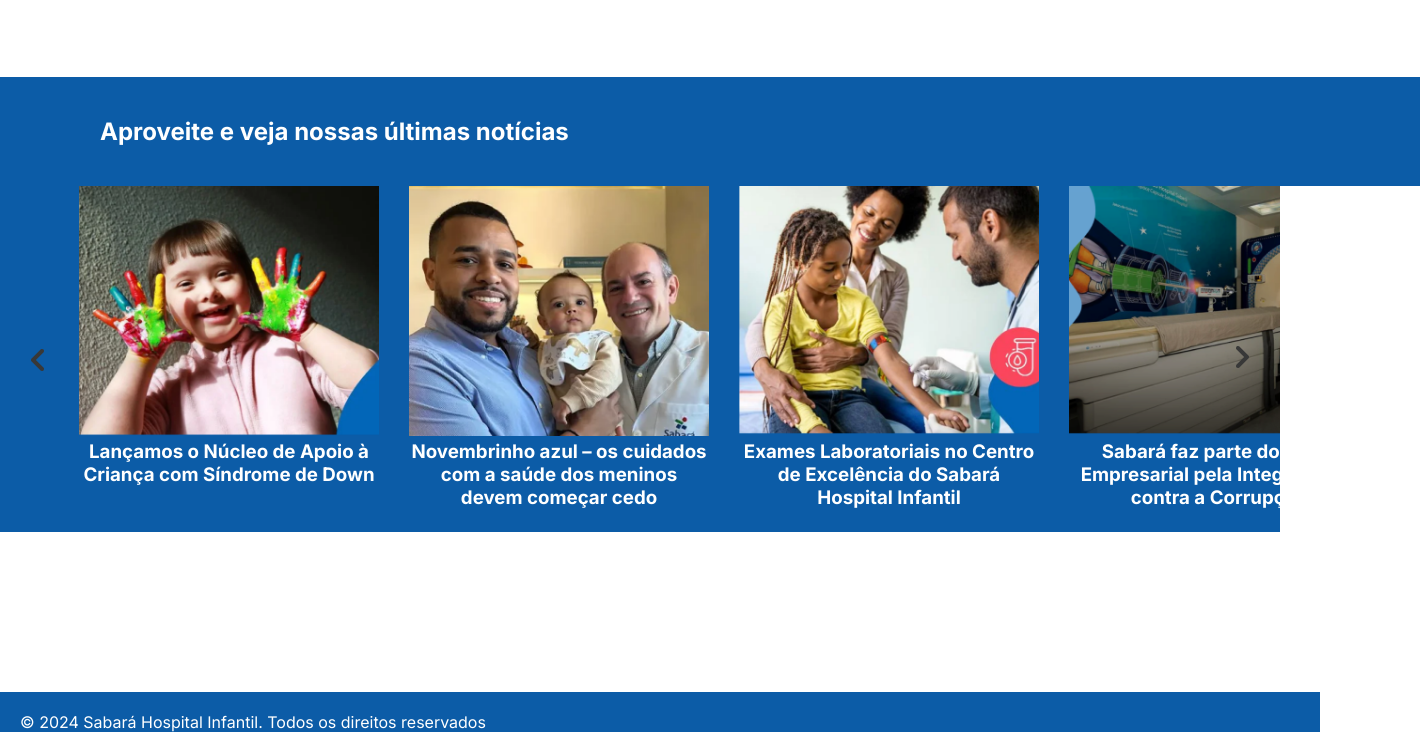
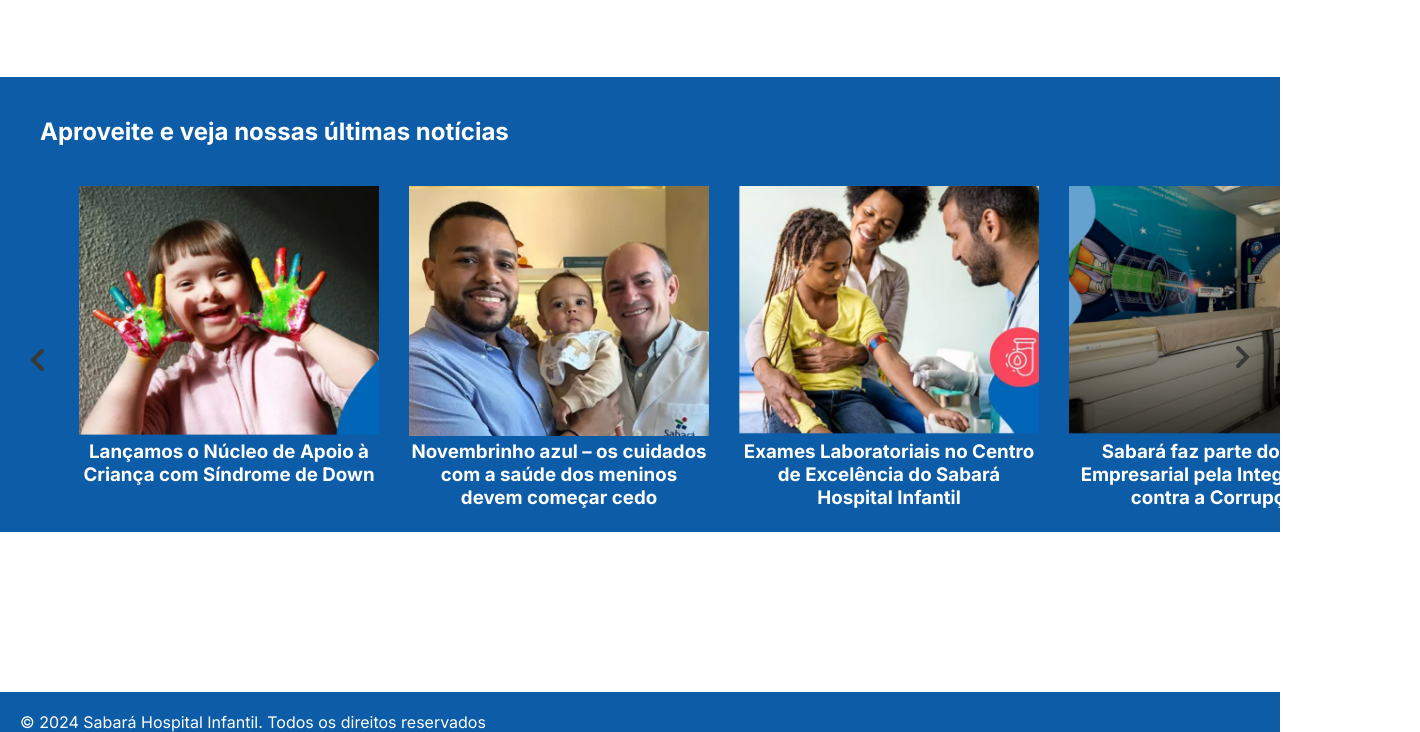
Before and after one commit to EvandroKaibara/Hospital-Sabara, a plain HTML site: page index.html in a window 1280 px wide. Shown: the part 671-1403 px from the top of the page, 1420 px wide, since content can reach past the window. Drawn offline with Linux system fonts and the light colour scheme.

Commit message:
Correcao de Tamanhos

```diff
--- a/css/style.css
+++ b/css/style.css
@@ -127,15 +127,19 @@
     font-weight: bold;
 }
 
+.posts--conteudo{
+    display: flex;
+    flex-direction: column;
+    width: 100%;
+}
+
 .span--posts {
     display: flex;
     font-family: var(--primary-font);
     font-size: 24px;
     color: #fff;
-    padding: 40px;
-    padding-left: 100px;
+    padding: 40px 40px 40px 40px;
     background-color: var(--content-blue);
-    width: 100%;
     font-weight: bold;
 }
 
@@ -203,7 +207,6 @@
 
 .container--footer{
     display: flex;
-    width: 100%;
     padding: 20px;
     background-color: var(--content-blue);
     font-family: var(--primary-font);
--- a/index.html
+++ b/index.html
@@ -77,7 +77,7 @@
                 </a>
             </div>
         </div>
-
+        <div class="posts--counteudo">
             <span class="span--posts">Aproveite e veja nossas últimas notícias</span>
             <div class="container--posts">
                 <button class="pre-btn"><img src="./imgs/arrow.png" alt="Seta para a esquerda"></button>
@@ -109,6 +109,8 @@
                     </a>
                 </div>
             </div>
+        </div>
+
     </main>
 
     <footer>
```
Lines whose indentation alone changed are shown as unchanged.
